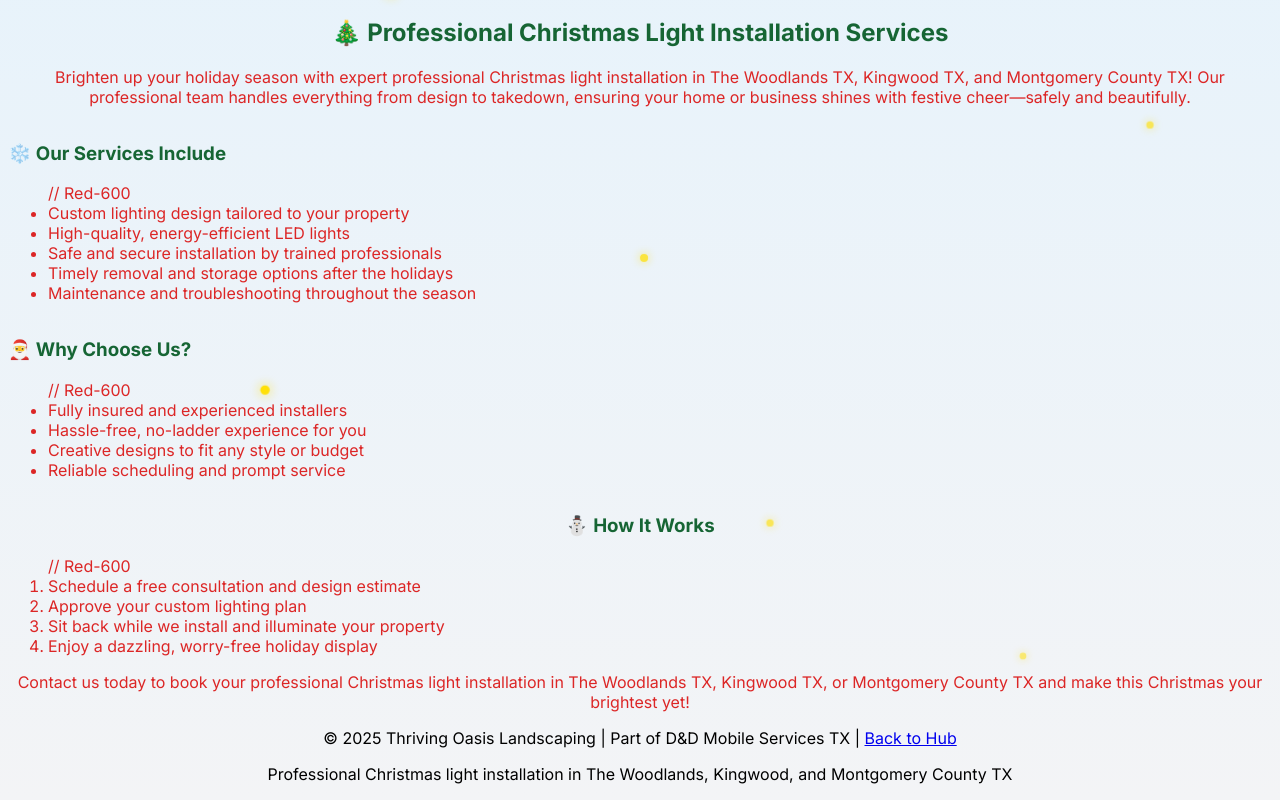
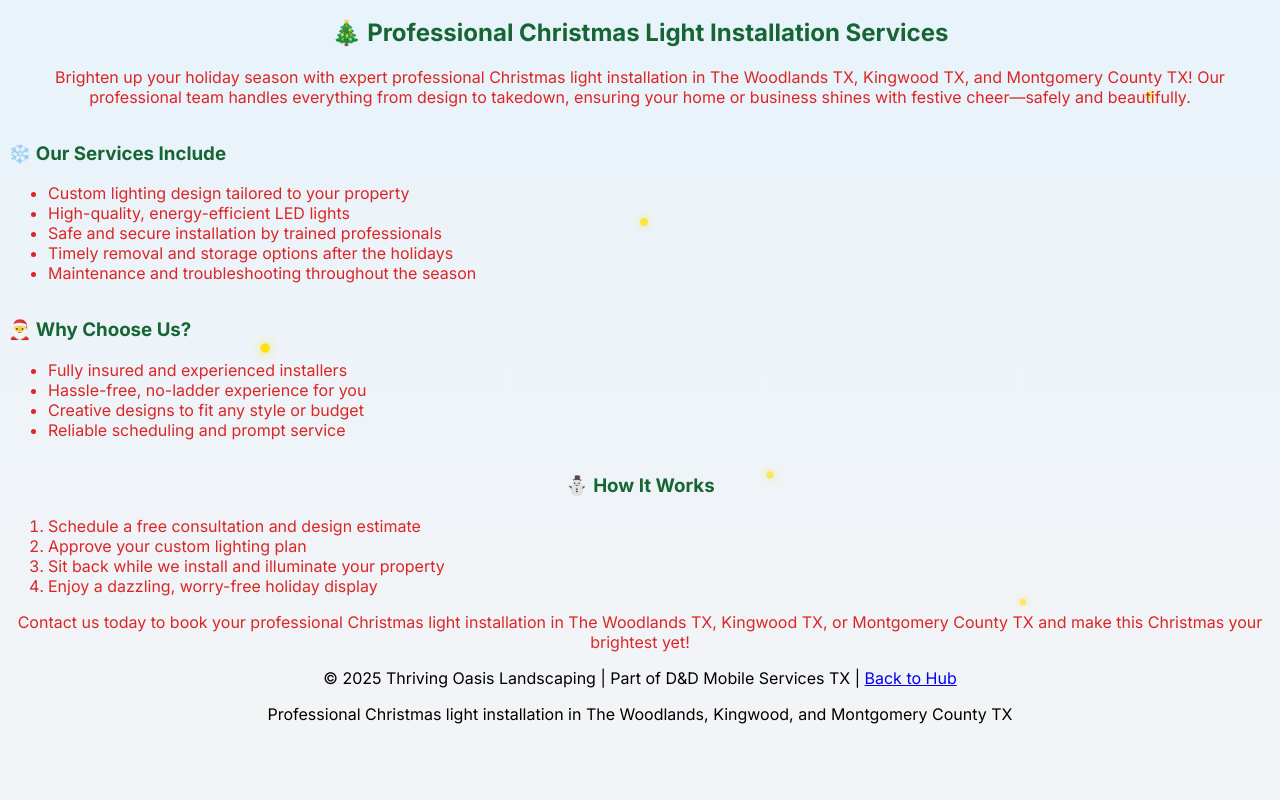
Before and after one commit to dacubbison/thriving-oasis-landscaping, a Next.js app: page / in a window 1280 px wide. Shown: the part 558-1358 px from the top of the page. After the commit the page ends 1298 px from the top, so only its background shows below. Built offline with nearby package versions, Linux system fonts and the light colour scheme.

Commit message:
Removed slipped comment '// Red-600' from homepage lists to clean up render, keeping inline color forces

```diff
--- a/app/page.tsx
+++ b/app/page.tsx
@@ -89,7 +89,7 @@ export default function Home() {
             >
               ❄️ Our Services Include
             </h3>
-            <ul className="list-disc pl-6 space-y-2" style={{ color: 'rgb(220, 38, 38)' }}>  // Red-600
+            <ul className="list-disc pl-6 space-y-2" style={{ color: 'rgb(220, 38, 38)' }}>
               <li>Custom lighting design tailored to your property</li>
               <li>High-quality, energy-efficient LED lights</li>
               <li>Safe and secure installation by trained professionals</li>
@@ -109,7 +109,7 @@ export default function Home() {
             >
               🎅 Why Choose Us?
             </h3>
-            <ul className="list-disc pl-6 space-y-2" style={{ color: 'rgb(220, 38, 38)' }}>  // Red-600
+            <ul className="list-disc pl-6 space-y-2" style={{ color: 'rgb(220, 38, 38)' }}>
               <li>Fully insured and experienced installers</li>
               <li>Hassle-free, no-ladder experience for you</li>
               <li>Creative designs to fit any style or budget</li>
@@ -124,7 +124,7 @@ export default function Home() {
           >
             ⛄ How It Works
           </h3>
-          <ol className="list-decimal pl-6 space-y-2 text-left max-w-2xl mx-auto" style={{ color: 'rgb(220, 38, 38)' }}>  // Red-600
+          <ol className="list-decimal pl-6 space-y-2 text-left max-w-2xl mx-auto" style={{ color: 'rgb(220, 38, 38)' }}>
             <li>Schedule a free consultation and design estimate</li>
             <li>Approve your custom lighting plan</li>
             <li>Sit back while we install and illuminate your property</li>
```
